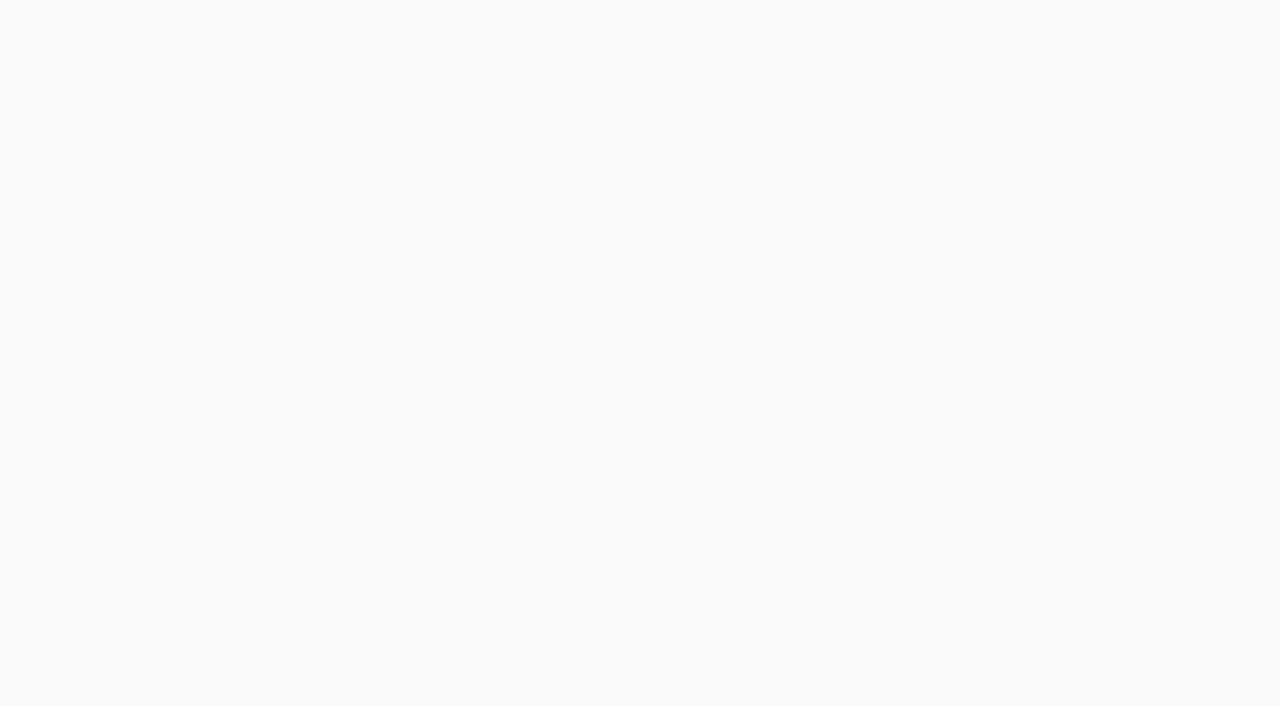
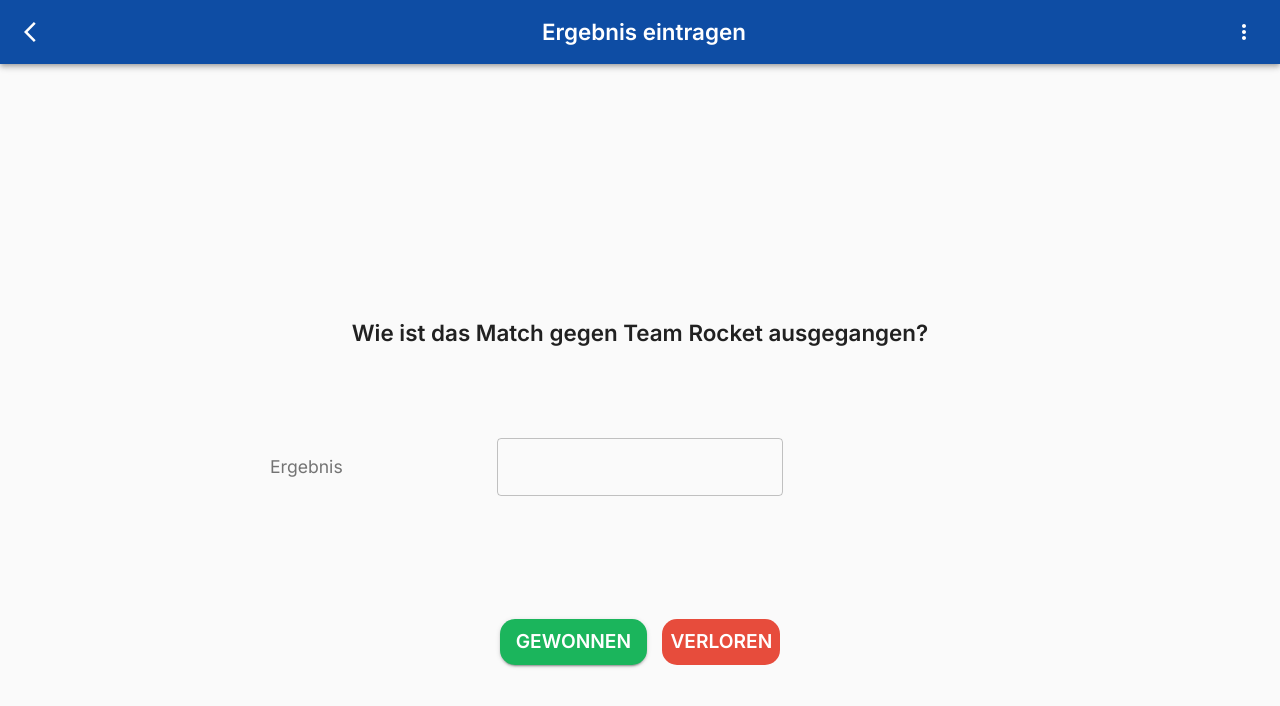
Before and after one commit to MManthey/PartyMash, a React (Create React App) app: page /enterResult in a window 1280 px wide. Shown: the top 706 px of the page. Built offline with nearby package versions, Linux system fonts and the light colour scheme.

Commit message:
Added EnterResult Screen and created connection from teamZuordnen

```diff
--- a/src/App.js
+++ b/src/App.js
@@ -5,6 +5,7 @@ import TeamZuordnenPage from "./pages/TeamZuordnenPage";
 import CreateRoundTournament from "./pages/CreateRoundTournament";
 import CreateKnockoutTournament from "./pages/CreateKnockoutTournament";
 import TournamentPreview from "./pages/TournamentPreview";
+import EnterResult from "./pages/EnterResult";
 import { BrowserRouter as Router, Switch, Route } from "react-router-dom";
 import { createMuiTheme, ThemeProvider } from "@material-ui/core/styles";
 import GlobalSettings from "./pages/GlobalSettings";
@@ -87,6 +88,7 @@ function App() {
             <Route path="/tournamentOverview" component={TournamentOverview} />
             <Route path="/teamZuordnen" component={TeamZuordnenPage} />
             <Route path="/tournamentPreview" component={TournamentPreview} />
+            <Route path="/enterResult" component={EnterResult} />
             <Route
               path="/createRoundTournament"
               component={CreateRoundTournament}
@@ -97,6 +99,7 @@ function App() {
             />
             {/* zum Testen */}
             <Route path="/overview" component={TournamentOverview} />
+
           </Switch>
         </div>
       </Router>
--- a/src/components/QROverlay.js
+++ b/src/components/QROverlay.js
@@ -38,8 +38,8 @@ function QROverlay(props) {
               color="primary"
               variant="contained"
               size="medium"
-              //component={Link}
-              //to="/tournamentPreview"
+              component={Link}
+              to="/tournamentOverview"
             >
               <Typography noWrap={true} variant="button">
                 Teilen
--- /dev/null
+++ b/src/pages/EnterResult.js
@@ -0,0 +1,64 @@
+import React from "react";
+import NavBar from "../components/NavBar";
+import { Typography } from "@material-ui/core";
+import TextField from "@material-ui/core/TextField"
+import Button from "@material-ui/core/Button";
+import { Link } from "react-router-dom";
+
+function EnterResult(props){
+    const containerStyle = {
+        textAlign: "center",
+        padding: "20%"
+    }
+
+    let visibility = "none";
+    if(props.visible){
+        visibility = "block";
+    }
+    //
+    visibility = "block";
+    //
+    const inputStyle = {
+        display: visibility,
+        marginTop: "12%",
+        marginBottom: "16%"
+    }
+
+    const buttonLoseStyle = {
+        main: "#E74C3C",
+        background: "#E74C3C",
+        color: "#fff",
+        contrastText: "#fff",
+        marginLeft: "2%"
+
+    }
+
+    return (
+        <>
+        <NavBar leftSide="arrow" text="Ergebnis eintragen" rightSide="menu" />
+    <div style={containerStyle}>
+
+        <Typography variant="h1">Wie ist das Match gegen Team Rocket ausgegangen?</Typography>
+        <TextField style={inputStyle} id="outlined-basic" label="Ergebnis" variant="outlined" />
+        <Button
+        color="secondary"
+        variant="contained"
+        component={Link}
+        to="/tournamentOverview">
+            <Typography noWrap={true} variant="button">
+                Gewonnen
+              </Typography>
+        </Button>
+        <Button
+            style = {buttonLoseStyle}
+            component={Link}
+            to="/tournamentOverview">
+            <Typography noWrap={true} variant="button">
+                Verloren
+              </Typography>
+        </Button>
+    </div>
+    </>)
+}
+
+export default EnterResult;
```
Also changed, not shown: 1 other file (tests, documents, lock files or other folders).
